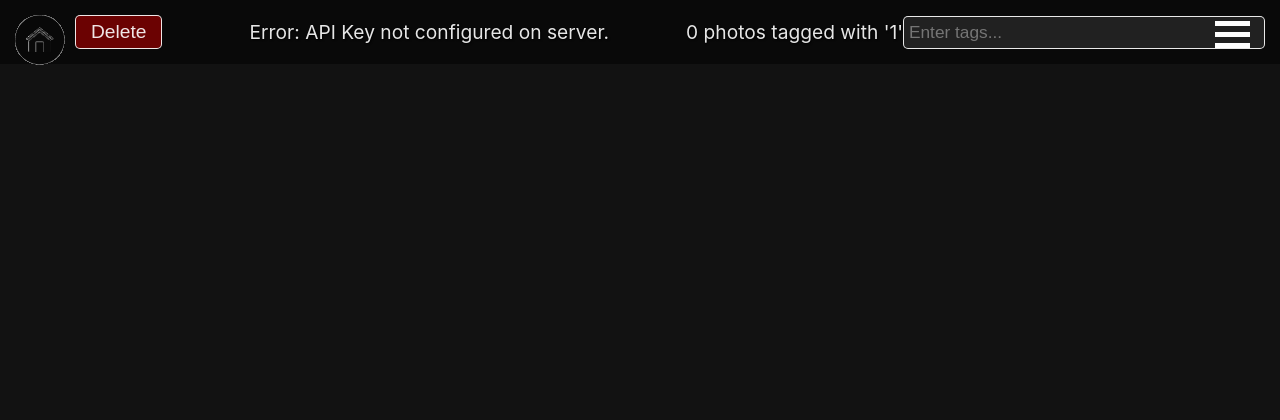
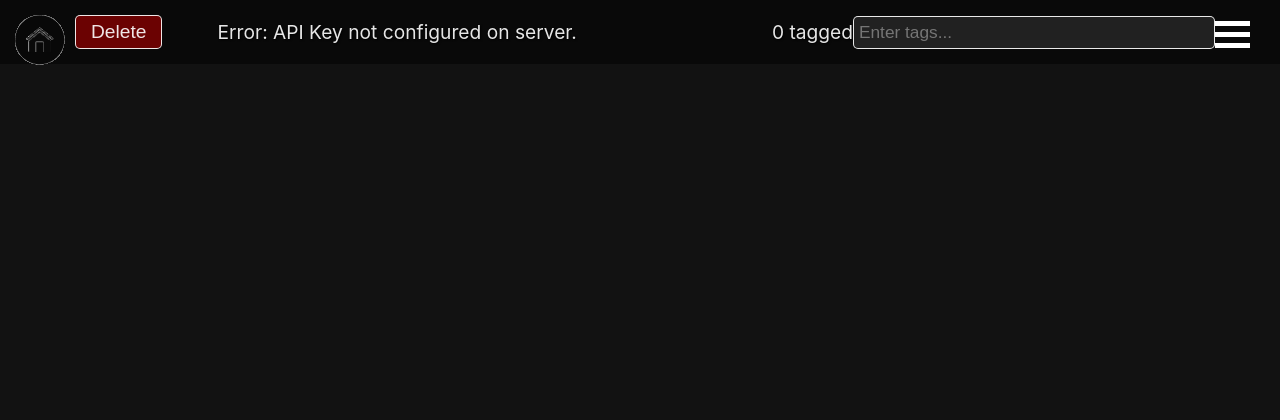
Before and after one commit to rseward/photoshare, a FastAPI app: page /ui/slideshow/1 in a window 1280 px wide. Shown: the top 420 px of the page. Run offline with FastAPI, Linux system fonts and the light colour scheme; data that the repository does not hold is empty.

Commit message:
Cosmetic changes

```diff
--- a/app/templates/index.html
+++ b/app/templates/index.html
@@ -79,6 +79,7 @@
             padding: 5px; border-radius: 5px;
             width: 350px; /* Accommodates > 30 chars */
             font-size: 0.9em;
+            margin-right: 50px; /* Move away from hamburger menu */
         }
         #time-display { margin: 0 20px; }
         #prev-button { position: absolute; left: 15px; }
@@ -90,6 +91,9 @@
             width: 50px;
             height: 50px;
             z-index: 10;
+        }
+        .tag-info {
+            margin-left: 150px; /* Move towards the center */
         }
         .hamburger-menu {
             position: absolute;
@@ -147,7 +151,7 @@
             <button id="delete-button" class="control-button">Delete</button>
             <span id="filename-display"></span>
             {% if tag %}
-            <span class="tag-info">{{ tag_photo_count }} photos tagged with '{{ tag }}'</span>
+            <span class="tag-info">{{ tag_photo_count }} tagged</span>
             {% endif %}
             <span id="tags-display" class="tags-display" title="Photo tags"></span>
             <input type="text" id="tag-input" placeholder="Enter tags...">
```
